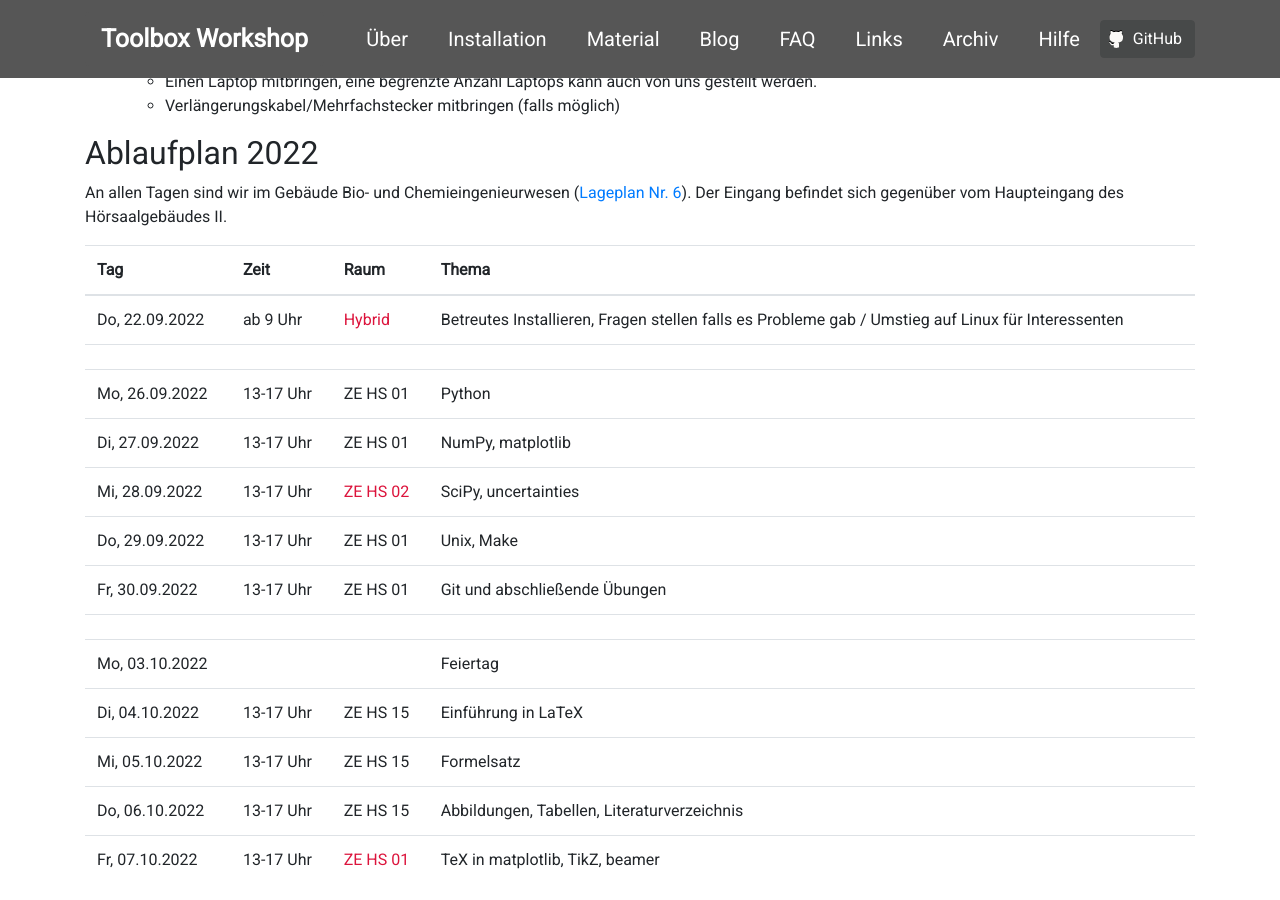
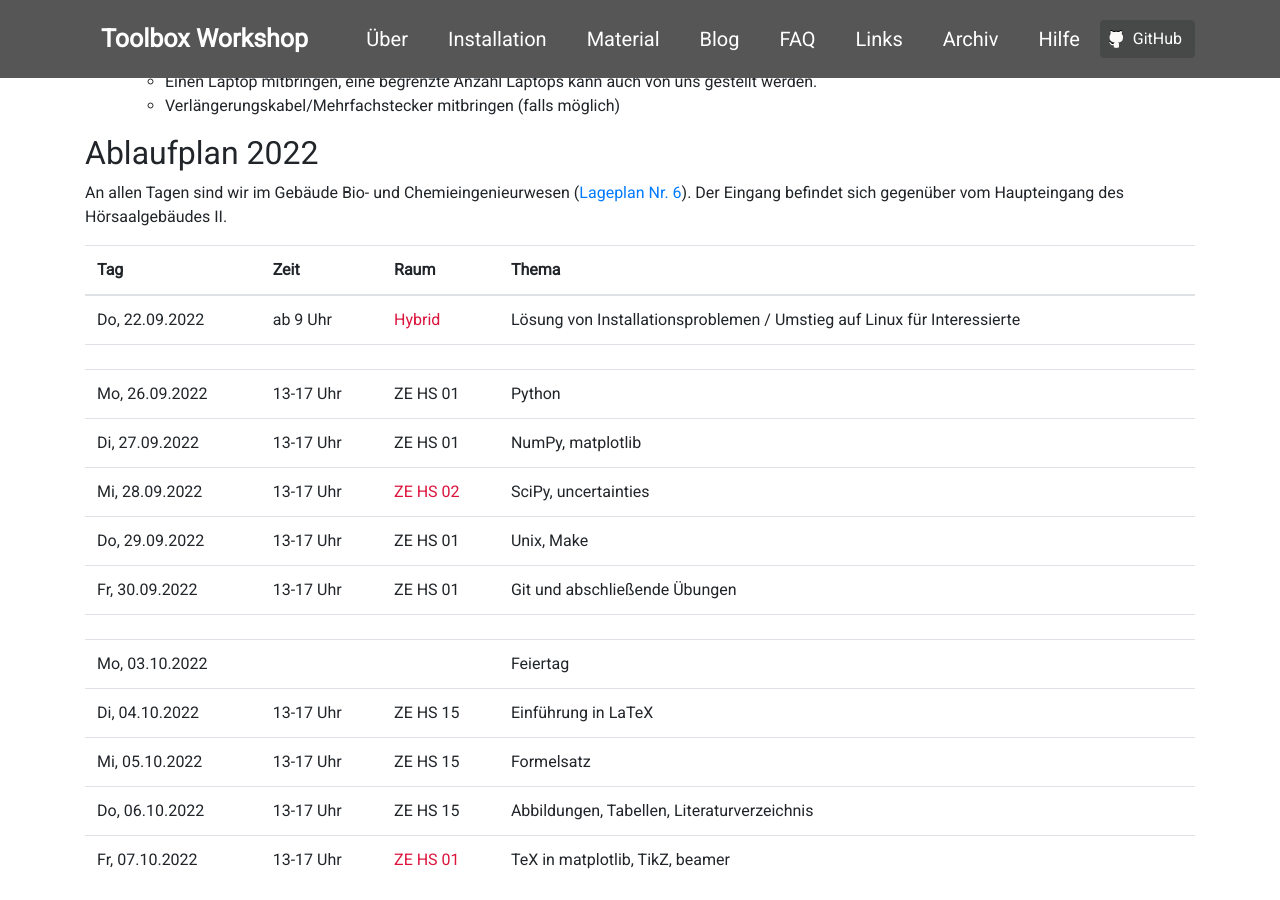
Before and after one commit to pep-dortmund/homepage-toolbox, a Jekyll site: the page built from index.md, in a window 1280 px wide and 900 px high, scrolled down 1312 px. Built offline with Jekyll 4.4.1, drawn with Linux system fonts in a browser that asks for light colours; nearby versions of some CDN libraries.

Commit message:
changed description of assisted installation

```diff
--- a/index.md
+++ b/index.md
@@ -100,8 +100,7 @@
   <td>Do, 22.09.2022</td>
   <td>ab 9 Uhr</td>
   <td><span style="color:crimson"> Hybrid </span></td>
-  <td>Betreutes Installieren, Fragen stellen falls es Probleme gab
-   / Umstieg auf Linux für Interessenten
+  <td>Lösung von Installationsproblemen / Umstieg auf Linux für Interessierte
    </td>
   </tr>
   <tr>
```
